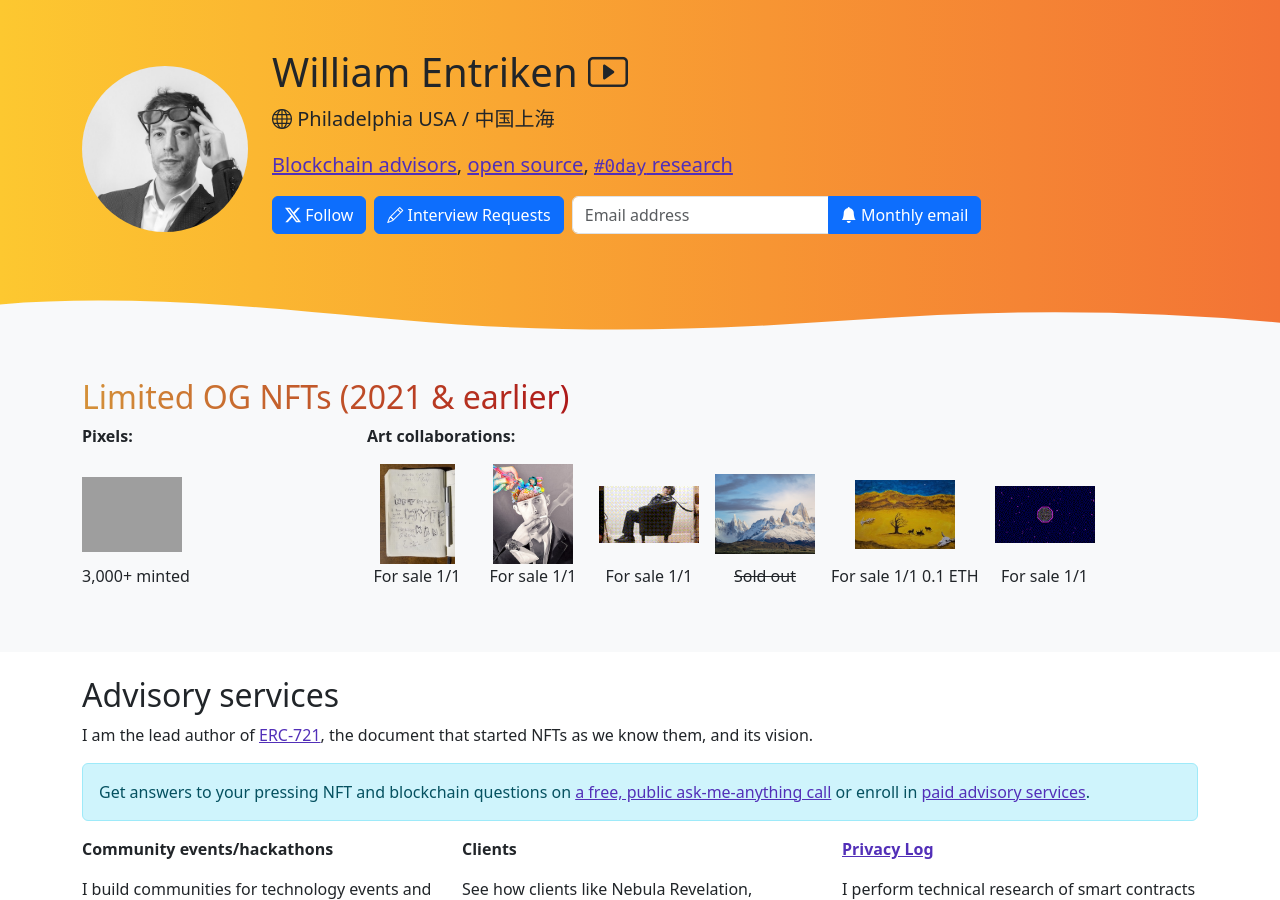
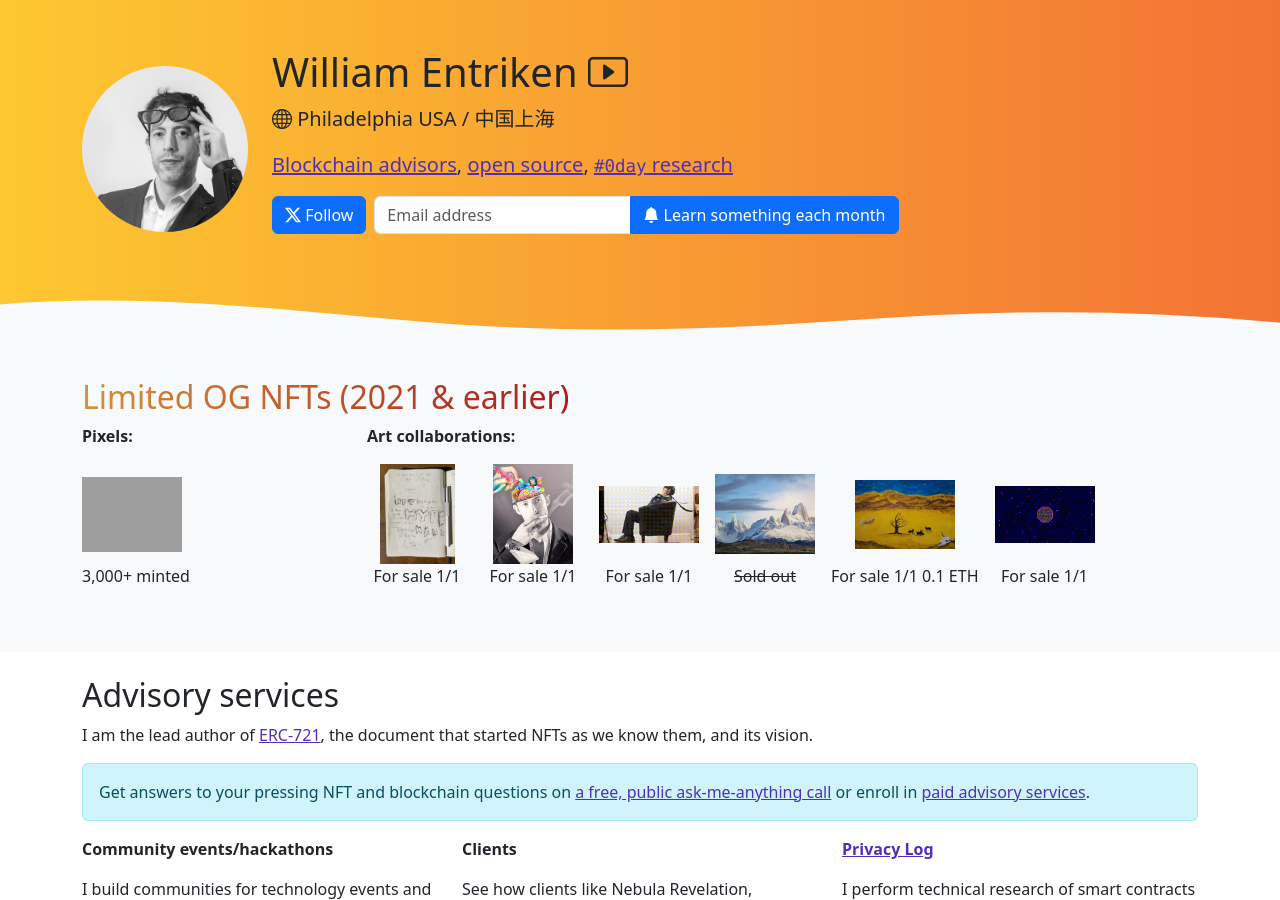
Before and after one commit to fulldecent/phor.net, a Jekyll site: the page built from index.html, in a window 1280 px wide and 900 px high. Built offline with Jekyll 4.4.1, drawn with Linux system fonts in a browser that asks for light colours; comment, search, counter and statistics services are not loaded; grey boxes are pictures that could not be loaded.

Commit message:
update CTAs

```diff
--- a/index.html
+++ b/index.html
@@ -147,11 +147,10 @@
             <a class="btn btn-primary" href="http://phor.us9.list-manage.com/subscribe?u=8b49e10ddf197497c02ff4eae&id=e3fcfddf94&amp;MERGE1=phor.net%20homepage" title="Monthly email about NFT, my workshops and research"><i class="bi bi-bell-fill"></i> Get Email Updates</a>
             -->
             <a class="btn btn-primary" href="https://x.com/fulldecent"><i class="bi bi-twitter-x"></i> Follow</a>
-            <a class="btn btn-primary d-none d-md-block" href="https://docs.google.com/forms/d/e/1FAIpQLSe4fKndAs-Aaaq-5IzOqrYQ5L5mUTbYLSJDV4lB3mBNBQ1BNQ/viewform?usp=sf_link"><i class="bi bi-pencil"></i> Interview Requests</a>
             <form action="https://phor.us9.list-manage.com/subscribe/post?u=8b49e10ddf197497c02ff4eae&amp;id=e3fcfddf94&amp;MERGE1=blog.phor.net" method="post">
               <div class="input-group">
                 <input type="email" name="EMAIL" class="form-control" placeholder="Email address" required>
-                <button title="Monthly emails about NFT, my workshops and research" type="submit" class="btn btn-primary"><i class="bi bi-bell-fill"></i> Monthly<span class="d-none d-lg-inline"> email</span></button>
+                <button title="Monthly emails about NFT, my workshops and research" type="submit" class="btn btn-primary"><i class="bi bi-bell-fill"></i> <span class="d-none d-lg-inline">Learn something </span> each month</button>
               </div>
             </form>
           </nav>
```
